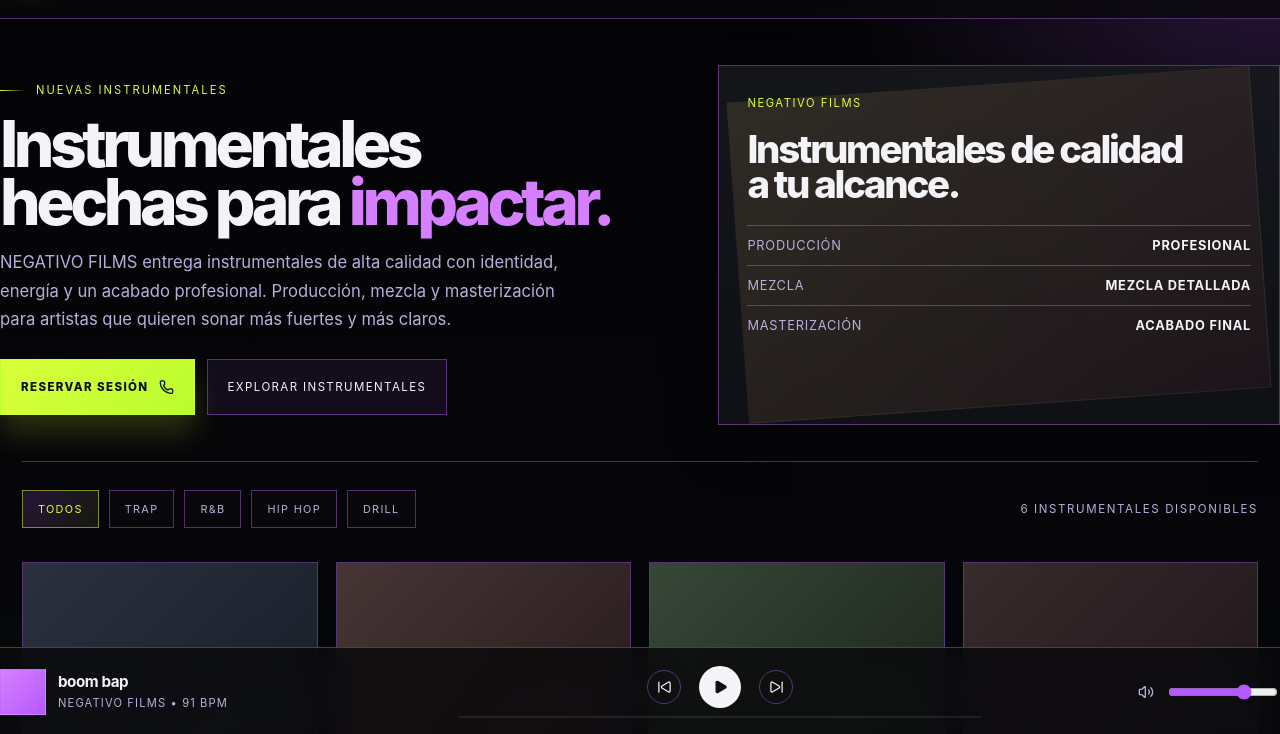
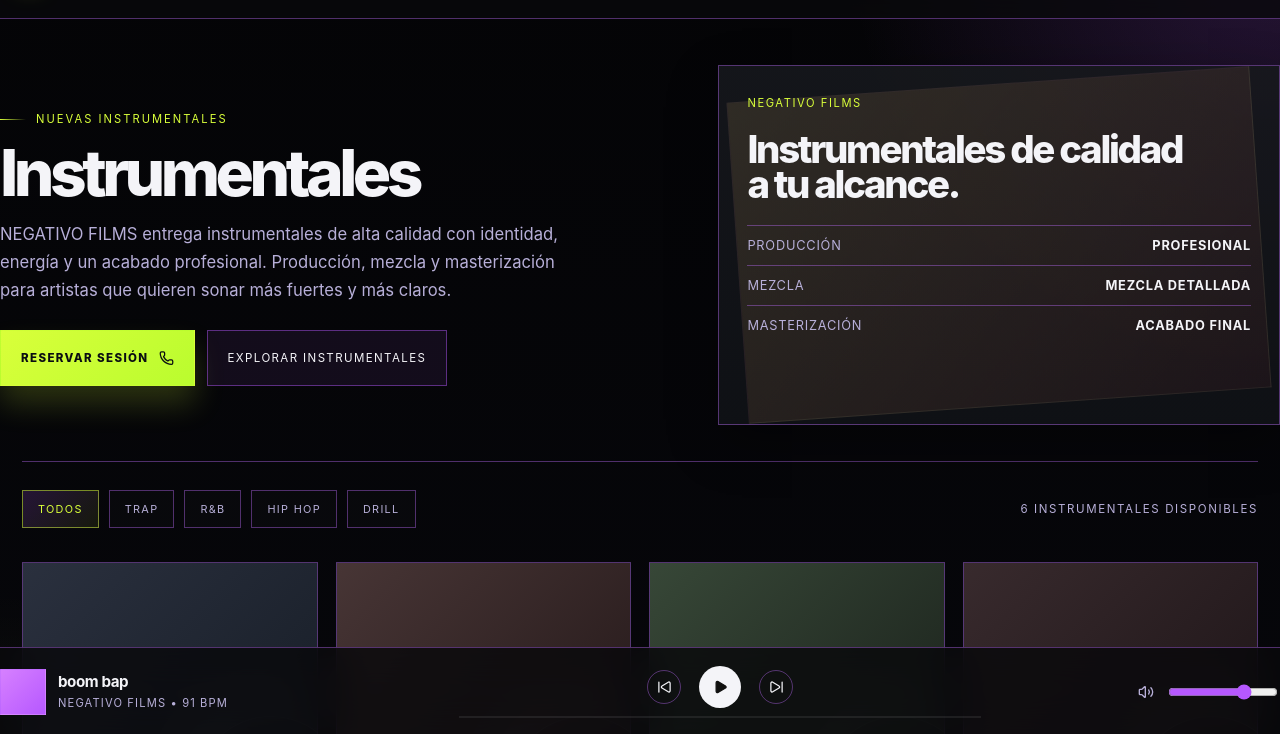
Before and after one commit to cantors588-lgtm/negativo-films, a plain HTML site: page index.html in a window 1280 px wide. Shown: the part 64-798 px from the top of the page. Drawn offline with nearby package versions, Linux system fonts and the light colour scheme.

Commit message:
Actualizar titulo principal

```diff
--- a/index.html
+++ b/index.html
@@ -584,7 +584,7 @@
       <div class="hero-inner">
         <div>
           <div class="eyebrow">Nuevas instrumentales</div>
-          <h1>Instrumentales <br>hechas para <span style="color: var(--gold-soft);">impactar.</span></h1>
+          <h1>Instrumentales</h1>
           <p class="hero-copy">NEGATIVO FILMS entrega instrumentales de alta calidad con identidad, energía y un acabado profesional. Producción, mezcla y masterización para artistas que quieren sonar más fuertes y más claros.</p>
           <div class="hero-actions">
             <a class="btn primary" href="tel:+573227200078">Reservar sesión <i data-lucide="phone" width="15"></i></a>
```
